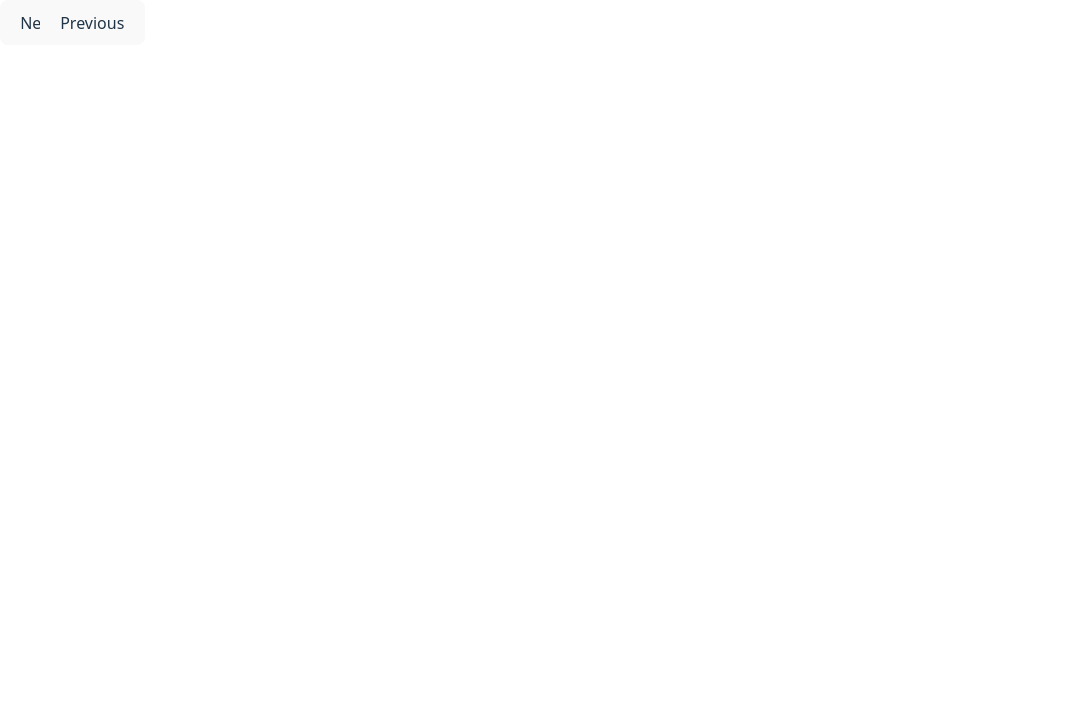
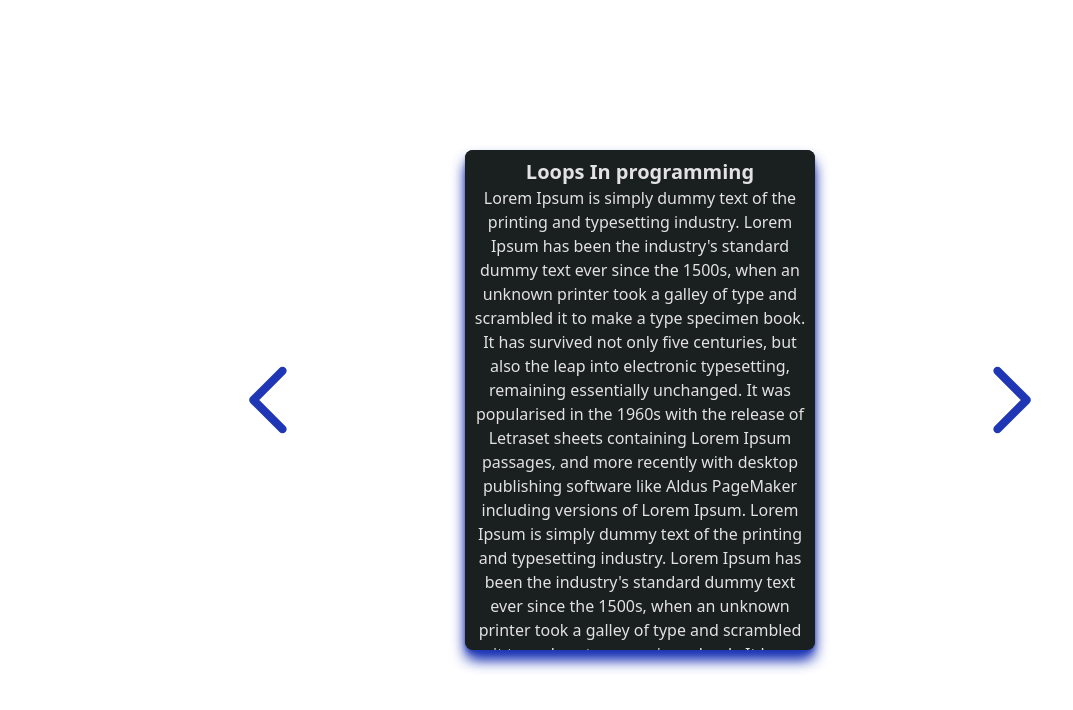
Before and after one commit to Hat52/Imtihan, a React (Vite) app in the folder client/: page /test in a window 1280 px wide. Shown: the top 710 px of the page, without its empty margins (0-1073 px from the left). Built offline with nearby package versions, Linux system fonts and the light colour scheme.

Commit message:
Test page in progress

```diff
--- a/client/src/pages/Test.tsx
+++ b/client/src/pages/Test.tsx
@@ -1,8 +1,21 @@
 import { useState } from 'react';
-import { Card } from '../components';
+import { ArrowSvg, Card } from '../components';
+
+const cards = [
+	{
+		description:
+			"Lorem Ipsum is simply dummy text of the printing and typesetting industry. Lorem Ipsum has been the industry's standard dummy text ever since the 1500s, when an unknown printer took a galley of type and scrambled it to make a type specimen book. It has survived not only five centuries, but also the leap into electronic typesetting, remaining essentially unchanged. It was popularised in the 1960s with the release of Letraset sheets containing Lorem Ipsum passages, and more recently with desktop publishing software like Aldus PageMaker including versions of Lorem Ipsum. Lorem Ipsum is simply dummy text of the printing and typesetting industry. Lorem Ipsum has been the industry's standard dummy text ever since the 1500s, when an unknown printer took a galley of type and scrambled it to make a type specimen book. It has survived not only five centuries, but also the leap into electronic typesetting, remaining essentially unchanged. It was popularised in the 1960s with the release of Letraset sheets containing Lorem Ipsum passages, and more recently with desktop publishing software like Aldus PageMaker including versions of Lorem Ipsum.",
+		title: 'Loops In programming'
+	},
+	{
+		description:
+			"Lorem Ipsum is simply dummy text of the printing and typesetting industry. Lorem Ipsum has been the industry's standard dummy text ever since the 1500s, when an unknown printer took a galley of type and scrambled it to make a type specimen book. It has survived not only five centuries, but also the leap into electronic typesetting, remaining essentially unchanged. It was popularised in the 1960s with the release of Letraset sheets containing Lorem Ipsum passages, and more recently with desktop publishing software like Aldus PageMaker including versions of Lorem Ipsum. Lorem Ipsum is simply dummy text of the printing and typesetting industry. Lorem Ipsum has been the industry's standard dummy text ever since the 1500s, when an unknown printer took a galley of type and scrambled it to make a type specimen book. It has survived not only five centuries, but also the leap into electronic typesetting, remaining essentially unchanged. It was popularised in the 1960s with the release of Letraset sheets containing Lorem Ipsum passages, and more recently with desktop publishing software like Aldus PageMaker including versions of Lorem Ipsum.",
+		title: 'Loops In programming'
+	}
+];
 
 export default function Test() {
-	const [selected, setSelected] = useState(false);
+	const [currentIndex, setCurrentIndex] = useState(0);
 	const [move, setMove] = useState('start');
 
 	const setNextMove = (towards: string) => {
@@ -21,24 +34,34 @@
 		}
 	};
 	return (
-		<div className="w-screen h-screen flex overflow-hidden items-center justify-center">
-			<button
-				className="absolute left-0 top-0"
-				onClick={() => {
-					setSelected(!selected);
+		<div className="w-screen h-screen justify-center gap-[50%] flex overflow-hidden items-center">
+			<ArrowSvg
+				className={`w-[100px] h-[100px] rotate-90 hover:animate-pulse `}
+				handleClick={() => {
+					setCurrentIndex(currentIndex - 1);
+					setNextMove('previous');
+				}}
+			/>
+			{cards.map(({ description, title }: any, index) => {
+				if (
+					currentIndex === index ||
+					index === currentIndex + 1 ||
+					index === currentIndex - 1
+				) {
+					// return (
+					return (
+						<Card isSelected={true} move={move} description={description} title={title} />
+					);
+					// );
+				}
+			})}
+			<ArrowSvg
+				className="w-[100px] h-[100px] -rotate-90 hover:animate-pulse"
+				handleClick={() => {
+					setCurrentIndex(currentIndex + 1);
 					setNextMove('next');
-				}}>
-				Next
-			</button>
-			<button
-				className="absolute left-10 top-0"
-				onClick={() => {
-					setSelected(!selected);
-					setNextMove('previous');
-				}}>
-				Previous
-			</button>
-			<Card isSelected={selected} move={move} />
+				}}
+			/>
 		</div>
 	);
 }
```
